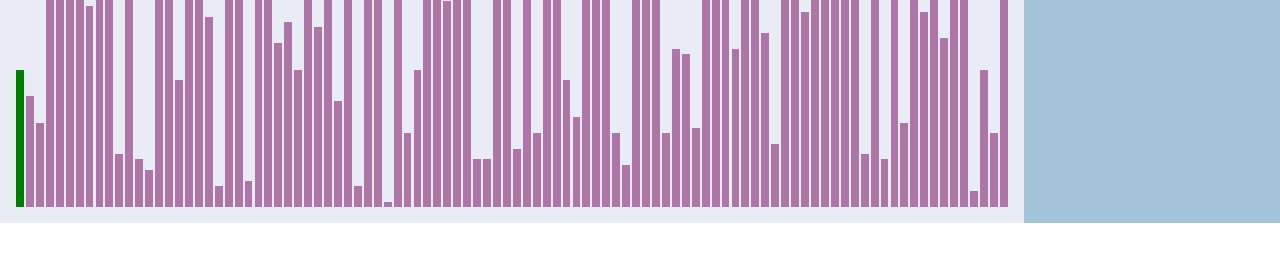
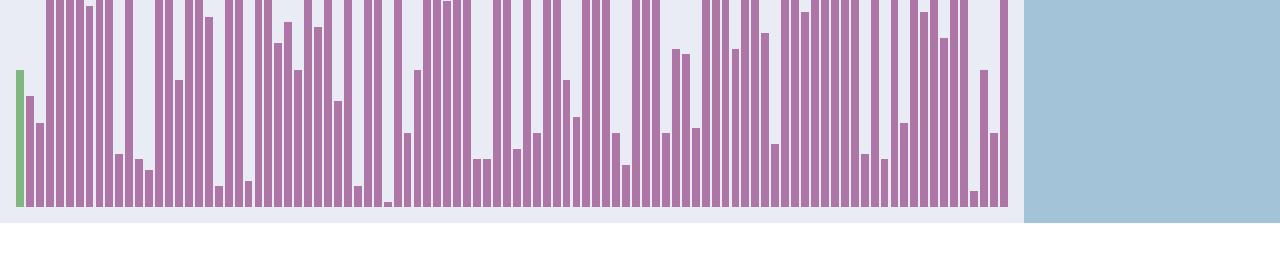
Before and after one commit to johanvandongen/visualiser, a React (Create React App) app: page / in a window 1280 px wide. Shown: the part 417-674 px from the top of the page. Built offline with nearby package versions, Linux system fonts and the light colour scheme.

Commit message:
change sort colors

```diff
--- a/src/SideMenu.js
+++ b/src/SideMenu.js
@@ -65,7 +65,6 @@ export default function SideMenu(props) {
 
             <div style={rowStyle}>
                 <button className="button" onClick={playPause}>{props.timer ? 'Pause' : 'Play!'}</button>
-                {/* <button className="button" onClick={props.pause}>Pause</button> */}
             </div>
 
             <div style={columnStyle}>
--- a/src/Visualisation.js
+++ b/src/Visualisation.js
@@ -25,10 +25,10 @@ export default function Visualisation({array}) {
                 let className = "fade";
 
                 if (array.leftElement === index) {
-                    color = "red";
+                    color = COLORS.visHighlight1;
                 }
                 if (array.rightElement === index) {
-                    color = "green";
+                    color = COLORS.visHighlight2;
                 }
 
                 return <div id={bar.id} className={className} key={bar.id}
--- a/src/colors.js
+++ b/src/colors.js
@@ -4,4 +4,6 @@ export const COLORS = {
     color3: "#A3C3D9",
     color4: "#AE76A6",
     color5: "#993955",
+    visHighlight1: "#FF6464", // Red-ish
+    visHighlight2: "#7FB77E", // Green-ish
 }
```
